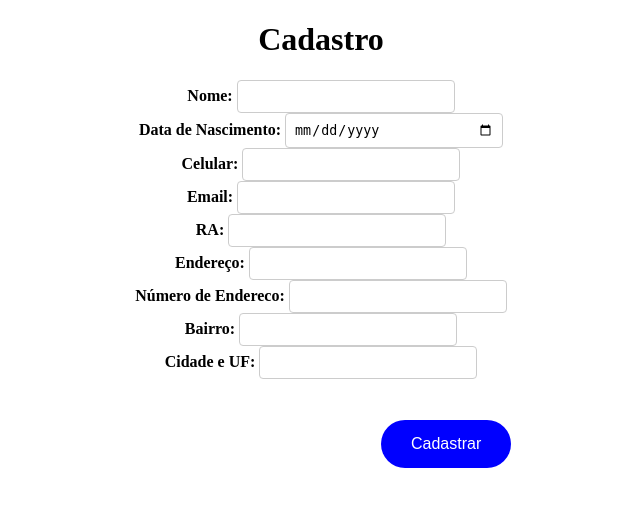
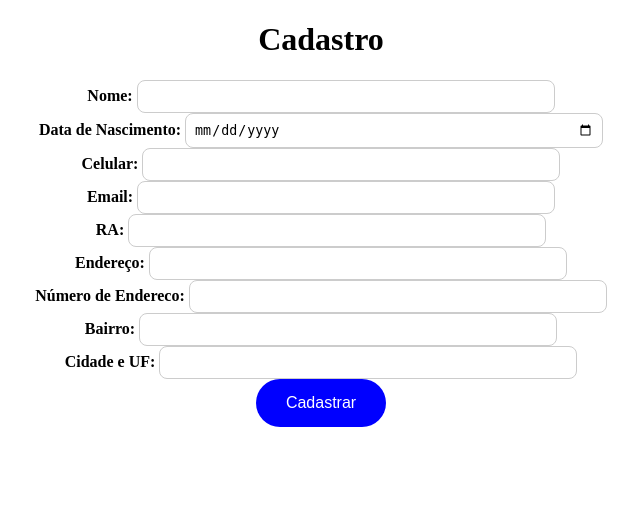
Before and after one commit to Vitallzin/Projetos_PHP_3-ano-E, a PHP site: page / in a window 1280 px wide. Shown: the top 507 px of the page, without its empty margins (319-959 px from the left). Run offline with PHP 8.4, Linux system fonts and the light colour scheme.

Commit message:
style.css

```diff
--- a/biblioteca/style.css
+++ b/biblioteca/style.css
@@ -1,3 +1,4 @@
+
 body{
     text-align: center;
 }
@@ -10,18 +11,16 @@ button{
     font-size: 16px; /* Tamanho da fonte */
     cursor: pointer; /* Muda o cursor ao passar o mouse */
     transition: background-color 0.3s; /* Efeito de transição */
-    position: absolute;
-    top: 420px; /* 50px do topo do elemento pai */
-    left: 700px; /* 30px da esquerda do elemento pai */
+
 }
 label {
-    width: 200px; /* Defina uma largura fixa */
+    width: 400px; /* Defina uma largura fixa */
     font-weight: bold; /* Deixe o texto em negrito */
 }
 
 input {
-    width: 200px; /* Mesma largura que o label */
+    width: 400px; /* Mesma largura que o label */
     padding: 8px; /* Espaçamento interno */
     border: 1px solid #ccc; /* Borda padrão */
-    border-radius: 4px; /* Bordas arredondadas */
+    border-radius: 8px; /* Bordas arredondadas */
 }
```
